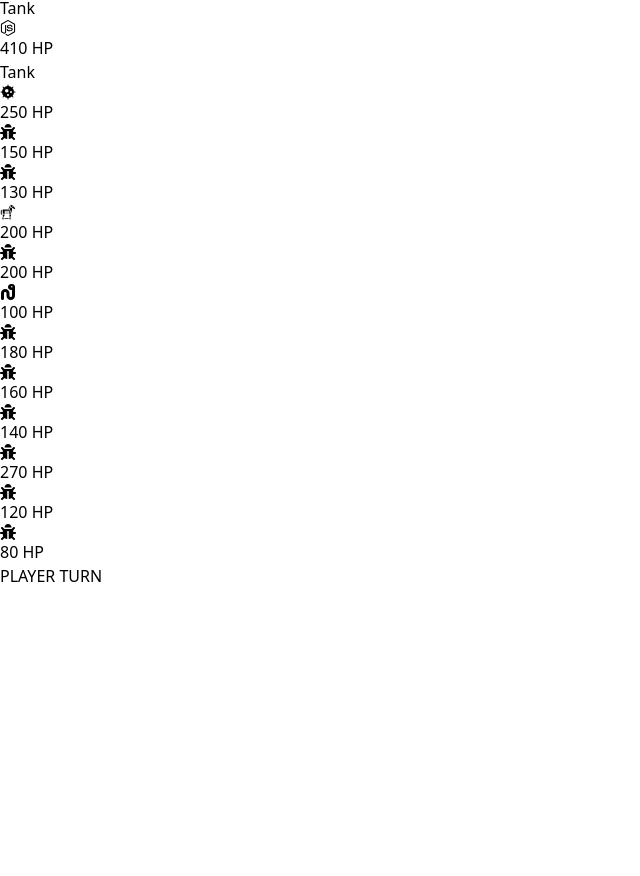
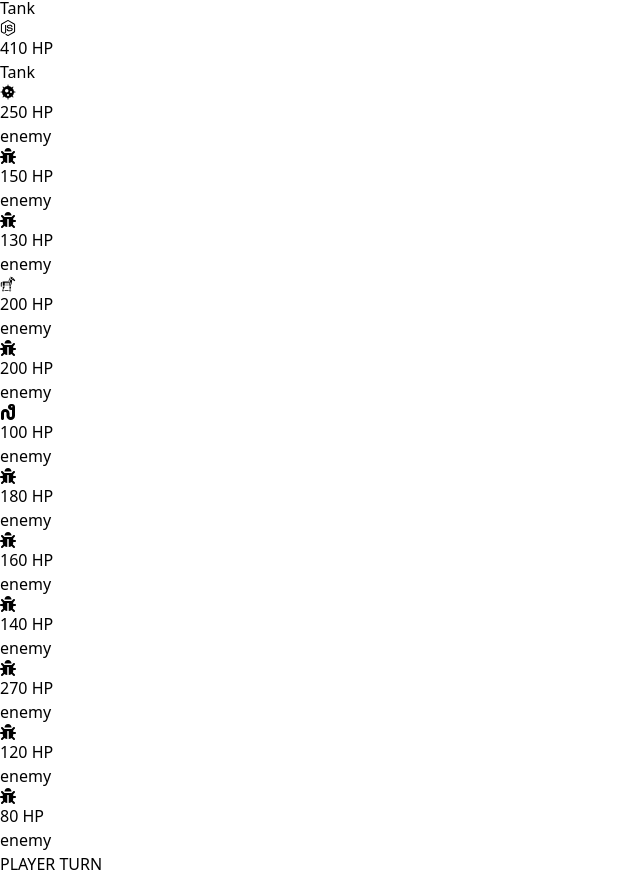
Before and after one commit to DimitarHristovski/Stratego, a React (Vite) app: page / in a window 1280 px wide. Shown: the part 780-1656 px from the top of the page, without its empty margins (0-640 px from the left). Before the commit the page ends 1368 px from the top, so only its background shows below. Built offline with nearby package versions, Linux system fonts and the light colour scheme.

Commit message:
update units

```diff
--- a/src/CodeConq.tsx
+++ b/src/CodeConq.tsx
@@ -5,7 +5,7 @@ import { useState, useEffect } from "react";
 
 import { formations } from "./Units/InitialUnits";
 import { motion } from "framer-motion";
-
+import type { Unit } from "./types/game";
 
 
 const GRID_SIZE = 8;
@@ -31,7 +31,6 @@ function CodeConq() {
   const getUnit = (x: number, y: number) => units.find((u) => u.x === x && u.y === y);
   const getUnitById = (id: string | null) => units.find((u) => u.id === id);
   const isInRange = (a: any, b: any, range: number) => Math.abs(a.x - b.x) + Math.abs(a.y - b.y) <= range;
-
   const selected = getUnitById(selectedId);
 
   const highlightMove = selected ? [...Array(GRID_SIZE)].flatMap((_, y) =>
@@ -160,6 +159,8 @@ function CodeConq() {
           <p>🎯 Attack: {selected.attack}</p>
           <p>🎯 Range: {selected.range}</p>
           <p>🚶‍♂️ Move: {selected.move}</p>
+          <p>🚶‍♂️ Role: {selected.role}</p>
+
           {selected.special && <p>⭐ Special: {selected.special}</p>}
         </div>
       )}
--- a/src/Units/InitialUnits.tsx
+++ b/src/Units/InitialUnits.tsx
@@ -23,89 +23,89 @@ import {
     // ========== FORMATION: PHALANX (Defensive Wall) ==========
     phalanx: [
         // FRONTEND UNITS (Up front)
-        { id: "react", team: "player", name: "React", hp: 100, maxHp: 100, x: 1, y: 0, range: 1, move: 5, attack: 60, special: "Double hit on first attack",role:"support", Icon: getIconComponent(SiReact) },
-        { id: "figma", team: "player", name: "Figma", hp: 180, maxHp: 180, x: 2, y: 0, range: 1, move: 1, attack: 50, special: "Can scan enemies in range",role:"support", Icon: getIconComponent(SiFigma) },
-        { id: "vercel", team: "player", name: "Vercel", hp: 170, maxHp: 170, x: 3, y: 0, range: 1, move: 1, attack: 80, special: "Fast deploy: can move twice",role:"Fighter", Icon: getIconComponent(SiVercel) },
-        { id: "tailwind", team: "player", name: "Tailwind", hp: 185, maxHp: 185, x: 4, y: 0, range: 1, move: 1, attack: 80, special: "Styles the board with power boosts",role:"Fighter", Icon: getIconComponent(SiTailwindcss) },
-        { id: "nextjs", team: "player", name: "Next.js", hp: 100, maxHp: 100, x: 5, y: 0, range: 1, move: 1, attack: 50, special: "Server-side strike from distance",role:"support", Icon: getIconComponent(SiNextdotjs) },
-        { id: "shadcn", team: "player", name: "Shadcn UI", hp: 190, maxHp: 190, x: 6, y: 0, range: 1, move: 5, attack: 60, special: "Buffs UI-based units nearby",role:"support", Icon: getIconComponent(SiShadcnui) },
+        { id: "react", team: "player", name: "React", hp: 100, maxHp: 100, x: 1, y: 0, range: 1, move: 5, attack: 60, special: "Double hit on first attack", role: "support", Icon: getIconComponent(SiReact) },
+        { id: "figma", team: "player", name: "Figma", hp: 180, maxHp: 180, x: 2, y: 0, range: 5, move: 1, attack: 50, special: "Can scan enemies in range", role: "support", Icon: getIconComponent(SiFigma) },
+        { id: "vercel", team: "player", name: "Vercel", hp: 170, maxHp: 170, x: 3, y: 0, range: 1, move: 1, attack: 80, special: "Fast deploy: can move twice", role: "Fighter", Icon: getIconComponent(SiVercel) },
+        { id: "tailwind", team: "player", name: "Tailwind", hp: 185, maxHp: 185, x: 4, y: 0, range: 1, move: 1, attack: 80, special: "Styles the board with power boosts", role: "Fighter", Icon: getIconComponent(SiTailwindcss) },
+        { id: "nextjs", team: "player", name: "Next.js", hp: 100, maxHp: 100, x: 5, y: 0, range: 5, move: 1, attack: 50, special: "Server-side strike from distance", role: "support", Icon: getIconComponent(SiNextdotjs) },
+        { id: "shadcn", team: "player", name: "Shadcn UI", hp: 190, maxHp: 190, x: 6, y: 0, range: 1, move: 5, attack: 60, special: "Buffs UI-based units nearby", role: "support", Icon: getIconComponent(SiShadcnui) },
 
         // BACKEND UNITS (Behind front line)
-        { id: "typescript", team: "player", name: "TypeScript", hp: 390, maxHp: 390, x: 1, y: 1, range: 2, move: 1, attack: 40, special: "Always hits for minimum damage",role:"Tank", Icon: getIconComponent(SiTypescript) },
-        { id: "postgresql", team: "player", name: "PostgreSQL", hp: 205, maxHp: 205, x: 2, y: 1, range: 2, move: 1, attack: 40, special: "Data-driven defense aura",role:"Tank", Icon: getIconComponent(SiPostgresql) },
-        { id: "mongodb", team: "player", name: "MongoDB", hp: 295, maxHp: 295, x: 3, y: 1, range: 2, move: 1, attack: 40, special: "NoSQL scatter shot",role:"Tank", Icon: getIconComponent(SiMongodb) },
-        { id: "supabase", team: "player", name: "Supabase", hp: 320, maxHp: 320, x: 4, y: 1, range: 2, move: 1, attack: 20, support: true, special: "Heals adjacent allies",role:"tank", Icon: getIconComponent(SiSupabase) },
-        { id: "n8n", team: "player", name: "n8n", hp: 295, maxHp: 295, x: 5, y: 1, range: 2, move: 1, attack: 40, special: "Automates attacks every other turn",role:"Tank", Icon: getIconComponent(SiN8N) },
-        { id: "node", team: "player", name: "Node.js", hp: 410, maxHp: 410, x: 6, y: 1, range: 2, move: 1, attack: 40, special: "Area attack",role:"Tank", Icon: getIconComponent(SiNodedotjs) },
+        { id: "typescript", team: "player", name: "TypeScript", hp: 390, maxHp: 390, x: 1, y: 1, range: 2, move: 1, attack: 40, special: "Always hits for minimum damage", role: "Tank", Icon: getIconComponent(SiTypescript) },
+        { id: "postgresql", team: "player", name: "PostgreSQL", hp: 205, maxHp: 205, x: 2, y: 1, range: 2, move: 1, attack: 40, special: "Data-driven defense aura", role: "Tank", Icon: getIconComponent(SiPostgresql) },
+        { id: "mongodb", team: "player", name: "MongoDB", hp: 295, maxHp: 295, x: 3, y: 1, range: 2, move: 1, attack: 40, special: "NoSQL scatter shot", role: "Tank", Icon: getIconComponent(SiMongodb) },
+        { id: "supabase", team: "player", name: "Supabase", hp: 320, maxHp: 320, x: 4, y: 1, range: 2, move: 1, attack: 20, support: true, special: "Heals adjacent allies", role: "tank", Icon: getIconComponent(SiSupabase) },
+        { id: "n8n", team: "player", name: "n8n", hp: 295, maxHp: 295, x: 5, y: 1, range: 2, move: 1, attack: 40, special: "Automates attacks every other turn", role: "Tank", Icon: getIconComponent(SiN8N) },
+        { id: "node", team: "player", name: "Node.js", hp: 410, maxHp: 410, x: 6, y: 1, range: 2, move: 1, attack: 40, special: "Area attack", role: "Tank", Icon: getIconComponent(SiNodedotjs) },
 
         // Enemy Units (Standard Formation)
-        { id: "BUG1", team: "enemy", name: "BUG", hp: 180, maxHp: 180, x: 1, y: 7, range: 1, move: 1, attack: 15, Icon: getIconComponent(FaBug) },
-        { id: "BUG2", team: "enemy", name: "BUG", hp: 160, maxHp: 160, x: 2, y: 7, range: 1, move: 1, attack: 18, Icon: getIconComponent(FaBug) },
-        { id: "BUG3", team: "enemy", name: "BUG", hp: 140, maxHp: 140, x: 3, y: 7, range: 1, move: 1, attack: 16, Icon: getIconComponent(FaBug) },
-        { id: "BUG4", team: "enemy", name: "BUG", hp: 270, maxHp: 270, x: 4, y: 7, range: 1, move: 1, attack: 12, Icon: getIconComponent(FaBug) },
-        { id: "BUG6", team: "enemy", name: "BUG", hp: 120, maxHp: 120, x: 5, y: 7, range: 1, move: 1, attack: 14, Icon: getIconComponent(FaBug) },
-        { id: "BUG7", team: "enemy", name: "BUG", hp: 200, maxHp: 200, x: 5, y: 6, range: 1, move: 1, attack: 13, Icon: getIconComponent(FaBug) },
-        { id: "BUG8", team: "enemy", name: "BUG", hp: 80, maxHp: 80, x: 6, y: 7, range: 1, move: 1, attack: 17, special: "Fast scout", Icon: getIconComponent(FaBug) },
-        { id: "BUG9", team: "enemy", name: "BUG", hp: 130, maxHp: 130, x: 3, y: 6, range: 1, move: 1, attack: 19, Icon: getIconComponent(FaBug) },
-        { id: "BUG10", team: "enemy", name: "BUG", hp: 150, maxHp: 150, x: 2, y: 6, range: 1, move: 1, attack: 21, special: "Resistant armor", Icon: getIconComponent(FaBug) },
-        { id: "VIRUS1", team: "enemy", name: "Trojan", hp: 200, maxHp: 200, x: 4, y: 6, range: 1, move: 2, attack: 55, special: "Infects nearby units on hit", Icon: getIconComponent(GiTrojanHorse) },
-        { id: "VIRUS2", team: "enemy", name: "Worm", hp: 100, maxHp: 100, x: 6, y: 6, range: 1, move: 2, attack: 55, special: "Spreads on attack", Icon: getIconComponent(FaWorm) },
-        { id: "VIRUS3", team: "enemy", name: "Ransomware", hp: 250, maxHp: 250, x: 1, y: 6, range: 1, move: 1, attack: 50, special: "Disables healing", Icon: getIconComponent(PiVirusFill) }
+        { id: "BUG1", team: "enemy", name: "BUG", hp: 180, maxHp: 180, x: 1, y: 7, range: 1, move: 1, attack: 15, role: "enemy", Icon: getIconComponent(FaBug) },
+        { id: "BUG2", team: "enemy", name: "BUG", hp: 160, maxHp: 160, x: 2, y: 7, range: 1, move: 1, attack: 18, role: "enemy", Icon: getIconComponent(FaBug) },
+        { id: "BUG3", team: "enemy", name: "BUG", hp: 140, maxHp: 140, x: 3, y: 7, range: 1, move: 1, attack: 16, role: "enemy", Icon: getIconComponent(FaBug) },
+        { id: "BUG4", team: "enemy", name: "BUG", hp: 270, maxHp: 270, x: 4, y: 7, range: 1, move: 1, attack: 12, role: "enemy", Icon: getIconComponent(FaBug) },
+        { id: "BUG6", team: "enemy", name: "BUG", hp: 120, maxHp: 120, x: 5, y: 7, range: 1, move: 1, attack: 14, role: "enemy", Icon: getIconComponent(FaBug) },
+        { id: "BUG7", team: "enemy", name: "BUG", hp: 200, maxHp: 200, x: 5, y: 6, range: 1, move: 1, attack: 13, role: "enemy", Icon: getIconComponent(FaBug) },
+        { id: "BUG8", team: "enemy", name: "BUG", hp: 80, maxHp: 80, x: 6, y: 7, range: 1, move: 1, attack: 17, special: "Fast scout", role: "enemy", Icon: getIconComponent(FaBug) },
+        { id: "BUG9", team: "enemy", name: "BUG", hp: 130, maxHp: 130, x: 3, y: 6, range: 1, move: 1, attack: 19, role: "enemy", Icon: getIconComponent(FaBug) },
+        { id: "BUG10", team: "enemy", name: "BUG", hp: 150, maxHp: 150, x: 2, y: 6, range: 1, move: 1, attack: 21, special: "Resistant armor", role: "enemy", Icon: getIconComponent(FaBug) },
+        { id: "VIRUS1", team: "enemy", name: "Trojan", hp: 200, maxHp: 200, x: 4, y: 6, range: 1, move: 2, attack: 55, special: "Infects nearby units on hit", role: "enemy", Icon: getIconComponent(GiTrojanHorse) },
+        { id: "VIRUS2", team: "enemy", name: "Worm", hp: 100, maxHp: 100, x: 6, y: 6, range: 1, move: 2, attack: 55, special: "Spreads on attack", role: "enemy", Icon: getIconComponent(FaWorm) },
+        { id: "VIRUS3", team: "enemy", name: "Ransomware", hp: 250, maxHp: 250, x: 1, y: 6, range: 1, move: 1, attack: 50, special: "Disables healing", role: "enemy", Icon: getIconComponent(PiVirusFill) }
       ],
 
     // ========== FORMATION: SPEARHEAD ==========
   spearhead: [
     // FRONTLINE
-    { id: "react", team: "player", name: "React", hp: 100, maxHp: 100, x: 3, y: 0, range: 1, move: 1, attack: 60, special: "Double hit on first attack", Icon: getIconComponent(SiReact) },
-    { id: "vercel", team: "player", name: "Vercel", hp: 170, maxHp: 170, x: 2, y: 1, range: 1, move: 1, attack: 80, special: "Fast deploy: can move twice", Icon: getIconComponent(SiVercel) },
-    { id: "tailwind", team: "player", name: "Tailwind", hp: 185, maxHp: 185, x: 4, y: 1, range: 1, move: 1, attack: 80, special: "Styles the board with power boosts", Icon: getIconComponent(SiTailwindcss) },
+    { id: "react", team: "player", name: "React", hp: 100, maxHp: 100, x: 3, y: 0, range: 1, move: 1, attack: 60, special: "Double hit on first attack", role: "support", Icon: getIconComponent(SiReact) },
+    { id: "vercel", team: "player", name: "Vercel", hp: 170, maxHp: 170, x: 2, y: 1, range: 1, move: 1, attack: 80, special: "Fast deploy: can move twice", role: "Fighter", Icon: getIconComponent(SiVercel) },
+    { id: "tailwind", team: "player", name: "Tailwind", hp: 185, maxHp: 185, x: 4, y: 1, range: 1, move: 1, attack: 80, special: "Styles the board with power boosts", role: "Fighter", Icon: getIconComponent(SiTailwindcss) },
 
     // MIDFIELD
-    { id: "figma", team: "player", name: "Figma", hp: 180, maxHp: 180, x: 1, y: 2, range: 1, move: 1, attack: 50, special: "Can scan enemies in range", Icon: getIconComponent(SiFigma) },
-    { id: "shadcn", team: "player", name: "Shadcn UI", hp: 190, maxHp: 190, x: 5, y: 2, range: 1, move: 1, attack: 60, special: "Buffs UI-based units nearby", Icon: getIconComponent(SiShadcnui) },
-    { id: "nextjs", team: "player", name: "Next.js", hp: 100, maxHp: 100, x: 3, y: 2, range: 1, move: 1, attack: 50, special: "Server-side strike from distance", Icon: getIconComponent(SiNextdotjs) },
+    { id: "figma", team: "player", name: "Figma", hp: 180, maxHp: 180, x: 1, y: 2, range: 1, move: 1, attack: 50, special: "Can scan enemies in range", role: "support", Icon: getIconComponent(SiFigma) },
+    { id: "shadcn", team: "player", name: "Shadcn UI", hp: 190, maxHp: 190, x: 5, y: 2, range: 1, move: 1, attack: 60, special: "Buffs UI-based units nearby", role: "support", Icon: getIconComponent(SiShadcnui) },
+    { id: "nextjs", team: "player", name: "Next.js", hp: 100, maxHp: 100, x: 3, y: 2, range: 1, move: 1, attack: 50, special: "Server-side strike from distance", role: "support", Icon: getIconComponent(SiNextdotjs) },
 
     // BACKEND
-    { id: "typescript", team: "player", name: "TypeScript", hp: 390, maxHp: 390, x: 1, y: 3, range: 1, move: 1, attack: 40, special: "Always hits for minimum damage", Icon: getIconComponent(SiTypescript) },
-    { id: "postgresql", team: "player", name: "PostgreSQL", hp: 205, maxHp: 205, x: 2, y: 3, range: 1, move: 1, attack: 40, special: "Data-driven defense aura", Icon: getIconComponent(SiPostgresql) },
-    { id: "mongodb", team: "player", name: "MongoDB", hp: 295, maxHp: 295, x: 3, y: 3, range: 1, move: 1, attack: 40, special: "NoSQL scatter shot", Icon: getIconComponent(SiMongodb) },
-    { id: "supabase", team: "player", name: "Supabase", hp: 320, maxHp: 320, x: 4, y: 3, range: 1, move: 1, attack: 40, support: true, special: "Heals adjacent allies", Icon: getIconComponent(SiSupabase) },
-    { id: "n8n", team: "player", name: "n8n", hp: 295, maxHp: 295, x: 5, y: 3, range: 1, move: 1, attack: 40, special: "Automates attacks every other turn", Icon: getIconComponent(SiN8N) },
-    { id: "node", team: "player", name: "Node.js", hp: 410, maxHp: 410, x: 6, y: 3, range: 1, move: 1, attack: 40, special: "Area attack", Icon: getIconComponent(SiNodedotjs) },
+    { id: "typescript", team: "player", name: "TypeScript", hp: 390, maxHp: 390, x: 1, y: 3, range: 1, move: 1, attack: 40, special: "Always hits for minimum damage", role: "Tank", Icon: getIconComponent(SiTypescript) },
+    { id: "postgresql", team: "player", name: "PostgreSQL", hp: 205, maxHp: 205, x: 2, y: 3, range: 1, move: 1, attack: 40, special: "Data-driven defense aura", role: "Tank", Icon: getIconComponent(SiPostgresql) },
+    { id: "mongodb", team: "player", name: "MongoDB", hp: 295, maxHp: 295, x: 3, y: 3, range: 1, move: 1, attack: 40, special: "NoSQL scatter shot", role: "Tank", Icon: getIconComponent(SiMongodb) },
+    { id: "supabase", team: "player", name: "Supabase", hp: 320, maxHp: 320, x: 4, y: 3, range: 1, move: 1, attack: 40, support: true, special: "Heals adjacent allies", role: "tank", Icon: getIconComponent(SiSupabase) },
+    { id: "n8n", team: "player", name: "n8n", hp: 295, maxHp: 295, x: 5, y: 3, range: 1, move: 1, attack: 40, special: "Automates attacks every other turn", role: "Tank", Icon: getIconComponent(SiN8N) },
+    { id: "node", team: "player", name: "Node.js", hp: 410, maxHp: 410, x: 6, y: 3, range: 1, move: 1, attack: 40, special: "Area attack", role: "Tank", Icon: getIconComponent(SiNodedotjs) },
 
     // ENEMIES
-    { id: "BUG1", team: "enemy", name: "BUG", hp: 180, maxHp: 180, x: 3, y: 7, range: 1, move: 1, attack: 15, Icon: getIconComponent(FaBug) },
-    { id: "BUG2", team: "enemy", name: "BUG", hp: 160, maxHp: 160, x: 2, y: 7, range: 1, move: 1, attack: 18, Icon: getIconComponent(FaBug) },
-    { id: "BUG3", team: "enemy", name: "BUG", hp: 140, maxHp: 140, x: 4, y: 7, range: 1, move: 1, attack: 16, Icon: getIconComponent(FaBug) },
-    { id: "BUG4", team: "enemy", name: "BUG", hp: 270, maxHp: 270, x: 3, y: 6, range: 1, move: 1, attack: 12, Icon: getIconComponent(FaBug) },
-    { id: "VIRUS1", team: "enemy", name: "Trojan", hp: 200, maxHp: 200, x: 1, y: 6, range: 1, move: 2, attack: 55, special: "Infects nearby units on hit", Icon: getIconComponent(GiTrojanHorse) },
-    { id: "VIRUS2", team: "enemy", name: "Worm", hp: 100, maxHp: 100, x: 6, y: 6, range: 1, move: 2, attack: 55, special: "Spreads on attack", Icon: getIconComponent(FaWorm) },
-    { id: "VIRUS3", team: "enemy", name: "Ransomware", hp: 250, maxHp: 250, x: 2, y: 6, range: 1, move: 1, attack: 50, special: "Disables healing", Icon: getIconComponent(PiVirusFill) },
-    { id: "VIRUS4", team: "enemy", name: "Trojan", hp: 230, maxHp: 230, x: 0, y: 7, range: 1, move: 2, attack: 25, special: "Infects nearby units on hit", Icon: getIconComponent(GiTrojanHorse) },
+    { id: "BUG1", team: "enemy", name: "BUG", hp: 180, maxHp: 180, x: 3, y: 7, range: 1, move: 1, attack: 15, role: "enemy", Icon: getIconComponent(FaBug) },
+    { id: "BUG2", team: "enemy", name: "BUG", hp: 160, maxHp: 160, x: 2, y: 7, range: 1, move: 1, attack: 18, role: "enemy", Icon: getIconComponent(FaBug) },
+    { id: "BUG3", team: "enemy", name: "BUG", hp: 140, maxHp: 140, x: 4, y: 7, range: 1, move: 1, attack: 16, role: "enemy", Icon: getIconComponent(FaBug) },
+    { id: "BUG4", team: "enemy", name: "BUG", hp: 270, maxHp: 270, x: 3, y: 6, range: 1, move: 1, attack: 12, role: "enemy", Icon: getIconComponent(FaBug) },
+    { id: "VIRUS1", team: "enemy", name: "Trojan", hp: 200, maxHp: 200, x: 1, y: 6, range: 1, move: 2, attack: 55, special: "Infects nearby units on hit", role: "enemy", Icon: getIconComponent(GiTrojanHorse) },
+    { id: "VIRUS2", team: "enemy", name: "Worm", hp: 100, maxHp: 100, x: 6, y: 6, range: 1, move: 2, attack: 55, special: "Spreads on attack", role: "enemy", Icon: getIconComponent(FaWorm) },
+    { id: "VIRUS3", team: "enemy", name: "Ransomware", hp: 250, maxHp: 250, x: 2, y: 6, range: 1, move: 1, attack: 50, special: "Disables healing", role: "enemy", Icon: getIconComponent(PiVirusFill) },
+    { id: "VIRUS4", team: "enemy", name: "Trojan", hp: 230, maxHp: 230, x: 0, y: 7, range: 1, move: 2, attack: 25, special: "Infects nearby units on hit", role: "enemy", Icon: getIconComponent(GiTrojanHorse) },
 
 ],
 
   // ========== FORMATION: AMBUSH / FLANK ==========
   ambush: [
     // Ambush units and support in staggered flank
-    { id: "vercel", team: "player", name: "Vercel", hp: 170, maxHp: 170, x: 2, y: 1, range: 1, move: 1, attack: 80, special: "Fast deploy: can move twice", Icon: getIconComponent(SiVercel) },
-    { id: "figma", team: "player", name: "Figma", hp: 180, maxHp: 180, x: 1, y: 2, range: 1, move: 1, attack: 50, special: "Can scan enemies in range", Icon: getIconComponent(SiFigma) },
-    { id: "react", team: "player", name: "React", hp: 100, maxHp: 100, x: 3, y: 1, range: 1, move: 1, attack: 60, special: "Double hit on first attack", Icon: getIconComponent(SiReact) },
-    { id: "shadcn", team: "player", name: "Shadcn UI", hp: 190, maxHp: 190, x: 5, y: 1, range: 1, move: 1, attack: 60, special: "Buffs UI-based units nearby", Icon: getIconComponent(SiShadcnui) },
-    { id: "tailwind", team: "player", name: "Tailwind", hp: 185, maxHp: 185, x: 6, y: 2, range: 1, move: 1, attack: 80, special: "Styles the board with power boosts", Icon: getIconComponent(SiTailwindcss) },
+    { id: "vercel", team: "player", name: "Vercel", hp: 170, maxHp: 170, x: 2, y: 1, range: 1, move: 1, attack: 80, special: "Fast deploy: can move twice", role: "Fighter", Icon: getIconComponent(SiVercel) },
+    { id: "figma", team: "player", name: "Figma", hp: 180, maxHp: 180, x: 1, y: 2, range: 1, move: 1, attack: 50, special: "Can scan enemies in range", role: "support", Icon: getIconComponent(SiFigma) },
+    { id: "react", team: "player", name: "React", hp: 100, maxHp: 100, x: 3, y: 1, range: 1, move: 1, attack: 60, special: "Double hit on first attack", role: "support", Icon: getIconComponent(SiReact) },
+    { id: "shadcn", team: "player", name: "Shadcn UI", hp: 190, maxHp: 190, x: 5, y: 1, range: 1, move: 1, attack: 60, special: "Buffs UI-based units nearby", role: "support", Icon: getIconComponent(SiShadcnui) },
+    { id: "tailwind", team: "player", name: "Tailwind", hp: 185, maxHp: 185, x: 6, y: 2, range: 1, move: 1, attack: 80, special: "Styles the board with power boosts", role: "Fighter", Icon: getIconComponent(SiTailwindcss) },
 
     // Backend cover
-    { id: "typescript", team: "player", name: "TypeScript", hp: 390, maxHp: 390, x: 2, y: 3, range: 1, move: 1, attack: 40, special: "Always hits for minimum damage", Icon: getIconComponent(SiTypescript) },
-    { id: "node", team: "player", name: "Node.js", hp: 410, maxHp: 410, x: 4, y: 3, range: 1, move: 1, attack: 40, special: "Area attack", Icon: getIconComponent(SiNodedotjs) },
-    { id: "supabase", team: "player", name: "Supabase", hp: 320, maxHp: 320, x: 3, y: 2, range: 1, move: 1, attack: 40, support: true, special: "Heals adjacent allies", Icon: getIconComponent(SiSupabase) },
+    { id: "typescript", team: "player", name: "TypeScript", hp: 390, maxHp: 390, x: 2, y: 3, range: 1, move: 1, attack: 40, special: "Always hits for minimum damage", role: "Tank", Icon: getIconComponent(SiTypescript) },
+    { id: "node", team: "player", name: "Node.js", hp: 410, maxHp: 410, x: 4, y: 3, range: 1, move: 1, attack: 40, special: "Area attack", role: "Tank", Icon: getIconComponent(SiNodedotjs) },
+    { id: "supabase", team: "player", name: "Supabase", hp: 320, maxHp: 320, x: 3, y: 2, range: 1, move: 1, attack: 40, support: true, special: "Heals adjacent allies", role: "tank", Icon: getIconComponent(SiSupabase) },
 
     // Enemies
-    { id: "BUG5", team: "enemy", name: "BUG", hp: 90, maxHp: 90, x: 4, y: 7, range: 1, move: 1, attack: 50, special: "Long-range ping", Icon: getIconComponent(FaBug) },
-    { id: "BUG6", team: "enemy", name: "BUG", hp: 120, maxHp: 120, x: 5, y: 7, range: 1, move: 1, attack: 14, Icon: getIconComponent(FaBug) },
-    { id: "VIRUS1", team: "enemy", name: "Trojan", hp: 200, maxHp: 200, x: 1, y: 6, range: 1, move: 2, attack: 55, special: "Infects nearby units on hit", Icon: getIconComponent(GiTrojanHorse) },
-    { id: "VIRUS2", team: "enemy", name: "Worm", hp: 100, maxHp: 100, x: 6, y: 6, range: 1, move: 2, attack: 55, special: "Spreads on attack", Icon: getIconComponent(FaWorm) },
-    { id: "VIRUS3", team: "enemy", name: "Ransomware", hp: 250, maxHp: 250, x: 2, y: 6, range: 1, move: 1, attack: 50, special: "Disables healing", Icon: getIconComponent(PiVirusFill) },
-    { id: "VIRUS4", team: "enemy", name: "Trojan", hp: 230, maxHp: 230, x: 0, y: 0, range: 1, move: 2, attack: 25, special: "Infects nearby units on hit", Icon: getIconComponent(GiTrojanHorse) },
+    { id: "BUG5", team: "enemy", name: "BUG", hp: 90, maxHp: 90, x: 4, y: 7, range: 1, move: 1, attack: 50, special: "Long-range ping", role: "enemy", Icon: getIconComponent(FaBug) },
+    { id: "BUG6", team: "enemy", name: "BUG", hp: 120, maxHp: 120, x: 5, y: 7, range: 1, move: 1, attack: 14, role: "enemy", Icon: getIconComponent(FaBug) },
+    { id: "VIRUS1", team: "enemy", name: "Trojan", hp: 200, maxHp: 200, x: 1, y: 6, range: 1, move: 2, attack: 55, special: "Infects nearby units on hit", role: "enemy", Icon: getIconComponent(GiTrojanHorse) },
+    { id: "VIRUS2", team: "enemy", name: "Worm", hp: 100, maxHp: 100, x: 6, y: 6, range: 1, move: 2, attack: 55, special: "Spreads on attack", role: "enemy", Icon: getIconComponent(FaWorm) },
+    { id: "VIRUS3", team: "enemy", name: "Ransomware", hp: 250, maxHp: 250, x: 2, y: 6, range: 1, move: 1, attack: 50, special: "Disables healing", role: "enemy", Icon: getIconComponent(PiVirusFill) },
+    { id: "VIRUS4", team: "enemy", name: "Trojan", hp: 230, maxHp: 230, x: 0, y: 0, range: 1, move: 2, attack: 25, special: "Infects nearby units on hit", role: "enemy", Icon: getIconComponent(GiTrojanHorse) },
 
 ]
   };
```
Also changed, not shown: src/types/game.ts (added, +21 -0 lines).
